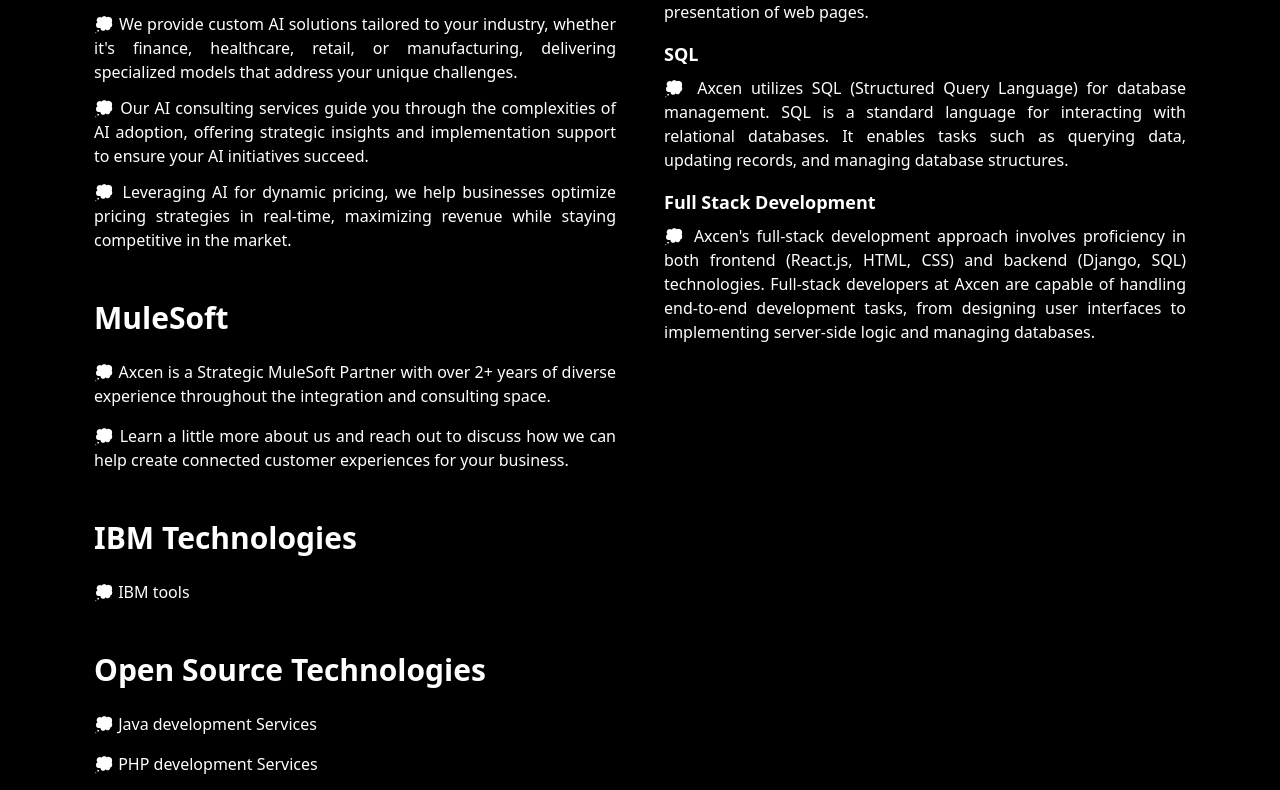
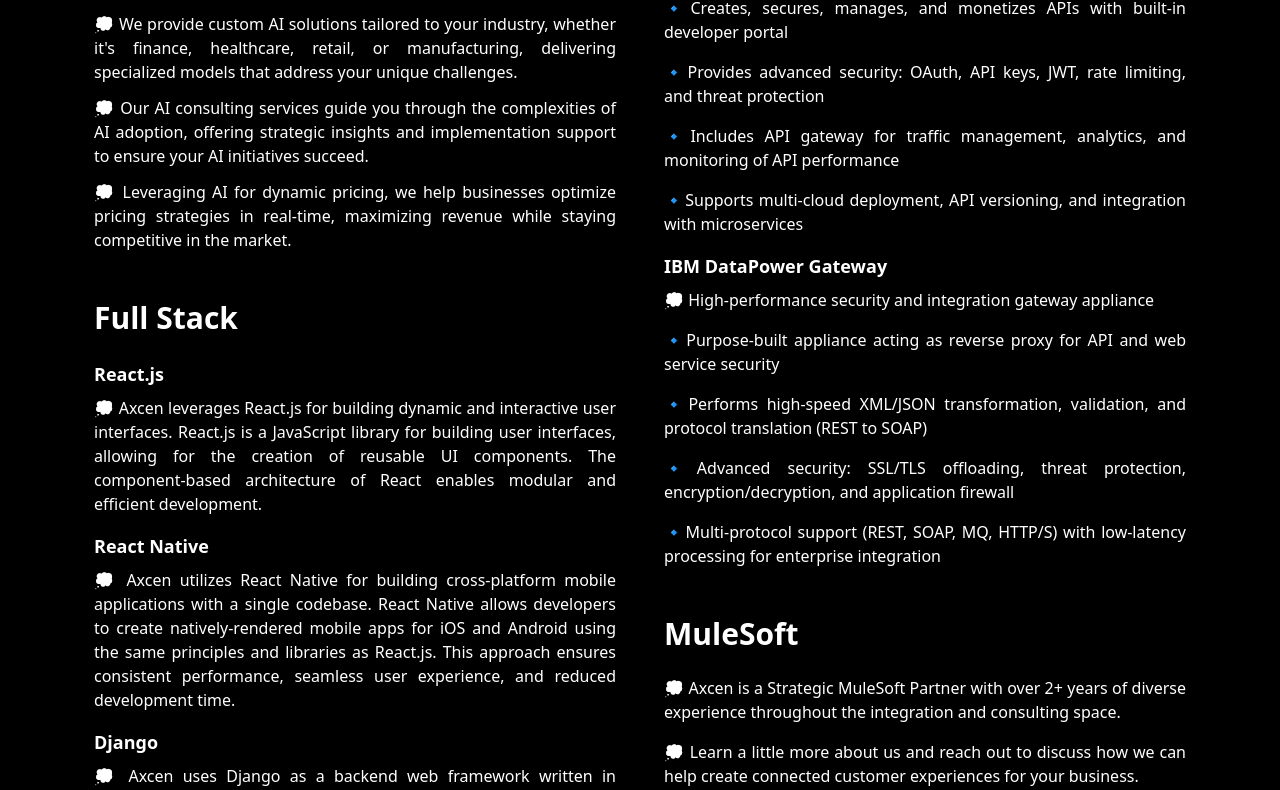
Before and after one commit to Saravana241/axcenwebsite, a React (Create React App) app: page / in a window 1280 px wide. Shown: the part 5274-6064 px from the top of the page. Built offline with nearby package versions, Linux system fonts and the light colour scheme.

Commit message:
new update alignment

```diff
--- a/src/Home.js
+++ b/src/Home.js
@@ -378,8 +378,8 @@
   <div className="container mx-auto px-4 lg:px-8">
     <h2 className="text-3xl lg:text-4xl font-bold text-center mb-12 lg:mb-16">Technologies</h2>
 
-    <div className="grid lg:grid-cols-2 gap-8 lg:gap-12 max-w-6xl mx-auto ">
-      {/* Left Column */}
+    <div className="grid lg:grid-cols-2 gap-8 lg:gap-12 max-w-6xl mx-auto">
+      {/* Left Column - AI & ML and Full Stack */}
       <div className="space-y-8 lg:space-y-12">
         {/* AI and ML - Left Column */}
         <div className="space-y-4">
@@ -408,54 +408,7 @@
           </div>
         </div>
 
-        {/* MuleSoft - Left Column */}
-        <div className="space-y-4">
-          <h3 className="text-2xl lg:text-3xl font-bold mb-6">MuleSoft</h3>
-          <div className="space-y-3 text-sm lg:text-base text-justify">
-            <p>&#128173; Axcen is a Strategic MuleSoft Partner with over 2+ years of diverse experience throughout the integration and consulting space.</p>
-            <p>&#128173; Learn a little more about us and reach out to discuss how we can help create connected customer experiences for your business.</p>
-          </div>
-        </div>
-
-        {/* IBM Technologies - Left Column */}
-        <div className="space-y-4">
-          <h3 className="text-2xl lg:text-3xl font-bold mb-6">IBM Technologies</h3>
-          <div className="space-y-3 text-sm lg:text-base text-justify">
-            <p>&#128173; IBM tools</p>
-          </div>
-        </div>
-
-        {/* Open Source Technologies - Left Column */}
-        <div className="space-y-4">
-          <h3 className="text-2xl lg:text-3xl font-bold mb-6">Open Source Technologies</h3>
-          <div className="space-y-3 text-sm lg:text-base text-justify">
-            <p>&#128173; Java development Services</p>
-            <p>&#128173; PHP development Services</p>
-            <p>&#128173; Python development Services</p>
-          </div>
-        </div>
-      </div>
-
-      {/* Right Column */}
-      <div className="space-y-8 lg:space-y-12">
-        {/* IBM Middleware Technologies - Right Column */}
-        <div className="space-y-4">
-          <h3 className="text-2xl lg:text-3xl font-bold mb-6">IBM Middleware Technologies</h3>
-          <div className="space-y-3 text-sm lg:text-base text-justify">
-            <p>&#128173; Installation, configuring, managing and troubleshooting of WebLogic and WebSphere Application Server for testing, pre-production and production environments.</p>
-            <p>&#128173; Administration of IBM HTTP web Servers which involves, Installation & Web instance creation, Security Integration & WebSphere plug-in management across application.</p>
-            <p>&#128173; Enterprise application deployments, upgrades & Rollouts on both Web & Application Servers.</p>
-            <p>&#128173; Establish and manage environments (testing and production) to enable application development teams.</p>
-            <p>&#128173; Complete configuration of application aided activities form deployment, resources and web services integration. Manage shell scripts for Batch Management</p>
-            <p>&#128173; Perform load test and performance tuning.</p>
-            <p>&#128173; Involve Production to DR switch over and Rollback activity.</p>
-            <p>&#128173; Configure Session replication for failover the JVM.</p>
-            <p>&#128173; Heap Dump analysis for GC related issues, Out Of Memory Errors.</p>
-            <p>&#128173; Manage and Monitoring JVM Performance by Web Sphere Heap size, Garbage Collection and Connection Pools</p>
-          </div>
-        </div>
-
-        {/* Full Stack - Right Column */}
+        {/* Full Stack - Left Column */}
         <div className="space-y-4">
           <h3 className="text-2xl lg:text-3xl font-bold mb-6">Full Stack</h3>
           <div className="space-y-4 text-sm lg:text-base text-justify">
@@ -483,6 +436,86 @@
               <h4 className="font-semibold text-lg mb-2">Full Stack Development</h4>
               <p>&#128173; Axcen's full-stack development approach involves proficiency in both frontend (React.js, HTML, CSS) and backend (Django, SQL) technologies. Full-stack developers at Axcen are capable of handling end-to-end development tasks, from designing user interfaces to implementing server-side logic and managing databases.</p>
             </div>
+          </div>
+        </div>
+      </div>
+
+      {/* Right Column - All Other Technologies in specified order */}
+      <div className="space-y-8 lg:space-y-12">
+        {/* IBM Middleware Technologies - First in Right Column */}
+        <div className="space-y-4">
+          <h3 className="text-2xl lg:text-3xl font-bold mb-6">IBM Middleware Technologies</h3>
+          <div className="space-y-3 text-sm lg:text-base text-justify">
+            <p>&#128173; Installation, configuring, managing and troubleshooting of WebLogic and WebSphere Application Server for testing, pre-production and production environments.</p>
+            <p>&#128173; Administration of IBM HTTP web Servers which involves, Installation & Web instance creation, Security Integration & WebSphere plug-in management across application.</p>
+            <p>&#128173; Enterprise application deployments, upgrades & Rollouts on both Web & Application Servers.</p>
+            <p>&#128173; Establish and manage environments (testing and production) to enable application development teams.</p>
+            <p>&#128173; Complete configuration of application aided activities form deployment, resources and web services integration. Manage shell scripts for Batch Management</p>
+            <p>&#128173; Perform load test and performance tuning.</p>
+            <p>&#128173; Involve Production to DR switch over and Rollback activity.</p>
+            <p>&#128173; Configure Session replication for failover the JVM.</p>
+            <p>&#128173; Heap Dump analysis for GC related issues, Out Of Memory Errors.</p>
+            <p>&#128173; Manage and Monitoring JVM Performance by Web Sphere Heap size, Garbage Collection and Connection Pools</p>
+            <div>
+              <h4 className="font-semibold text-lg mb-2">IBM MQ</h4>
+              <p>&#128173;Enterprise messaging middleware for reliable, secure application communication</p>
+              <p>🔹Enables asynchronous communication between applications using queues and topics with guaranteed message delivery</p>
+              <p>🔹Supports multiple messaging patterns: point-to-point, publish-subscribe, and request-reply</p>
+              <p>🔹Provides high availability, clustering, and works across hybrid environments (cloud, on-premise, mainframe)</p>
+              <p>🔹Industry standard for mission-critical messaging in banking, insurance, and healthcare sectors</p>
+            </div>
+
+            <div>
+              <h4 className="font-semibold text-lg mb-2">IBM App Connect (formerly Integration Bus/ACE)</h4>
+              <p>&#128173;Integration platform for connecting applications, data, and APIs</p>
+              <p>🔹Formerly IBM Integration Bus (IIB); provides visual flow designer for building integration solutions</p>
+              <p>🔹Includes 400+ pre-built connectors for SaaS and on-premise applications (Salesforce, SAP, ServiceNow, etc.)</p>
+              <p>🔹Supports multiple integration patterns: message transformation, routing, orchestration, and data mapping</p>
+              <p>🔹Available as cloud (SaaS) or on-premise deployment with support for REST, SOAP, and messaging protocols</p>
+            </div>
+             <div>
+              <h4 className="font-semibold text-lg mb-2">IBM API Connect</h4>
+              <p>&#128173; Complete API lifecycle management platform</p>
+              <p>🔹Creates, secures, manages, and monetizes APIs with built-in developer portal</p>
+              <p>🔹Provides advanced security: OAuth, API keys, JWT, rate limiting, and threat protection</p>
+              <p>🔹Includes API gateway for traffic management, analytics, and monitoring of API performance</p>
+              <p>🔹Supports multi-cloud deployment, API versioning, and integration with microservices</p>
+            </div>
+             <div>
+              <h4 className="font-semibold text-lg mb-2">IBM DataPower Gateway</h4>
+              <p>&#128173;  High-performance security and integration gateway appliance</p>
+              <p>🔹Purpose-built appliance acting as reverse proxy for API and web service security</p>
+              <p>🔹Performs high-speed XML/JSON transformation, validation, and protocol translation (REST to SOAP)</p>
+              <p>🔹Advanced security: SSL/TLS offloading, threat protection, encryption/decryption, and application firewall</p>
+              <p>🔹Multi-protocol support (REST, SOAP, MQ, HTTP/S) with low-latency processing for enterprise integration</p>
+            </div>
+          </div>
+        </div>
+
+        {/* MuleSoft - Second in Right Column */}
+        <div className="space-y-4">
+          <h3 className="text-2xl lg:text-3xl font-bold mb-6">MuleSoft</h3>
+          <div className="space-y-3 text-sm lg:text-base text-justify">
+            <p>&#128173; Axcen is a Strategic MuleSoft Partner with over 2+ years of diverse experience throughout the integration and consulting space.</p>
+            <p>&#128173; Learn a little more about us and reach out to discuss how we can help create connected customer experiences for your business.</p>
+          </div>
+        </div>
+
+        {/* IBM Technologies - Third in Right Column */}
+        <div className="space-y-4">
+          <h3 className="text-2xl lg:text-3xl font-bold mb-6">IBM Technologies</h3>
+          <div className="space-y-3 text-sm lg:text-base text-justify">
+            <p>&#128173; IBM tools</p>
+          </div>
+        </div>
+
+        {/* Open Source Technologies - Fourth in Right Column */}
+        <div className="space-y-4">
+          <h3 className="text-2xl lg:text-3xl font-bold mb-6">Open Source Technologies</h3>
+          <div className="space-y-3 text-sm lg:text-base text-justify">
+            <p>&#128173; Java development Services</p>
+            <p>&#128173; PHP development Services</p>
+            <p>&#128173; Python development Services</p>
           </div>
         </div>
       </div>
```
